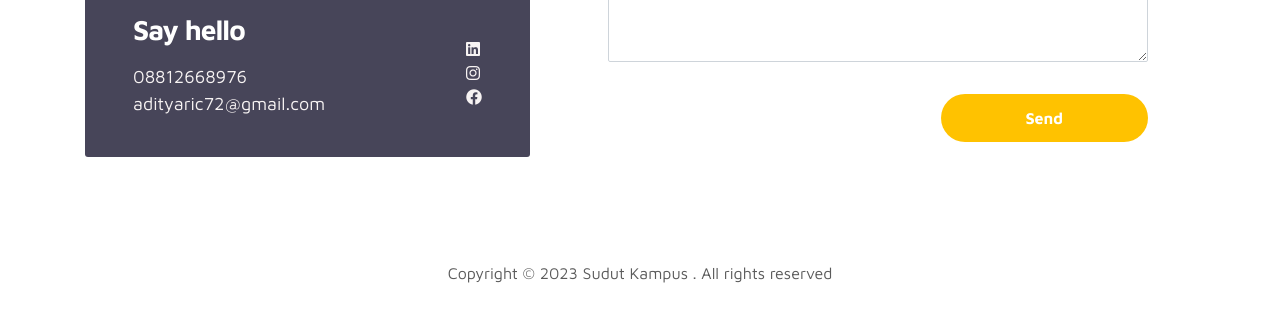
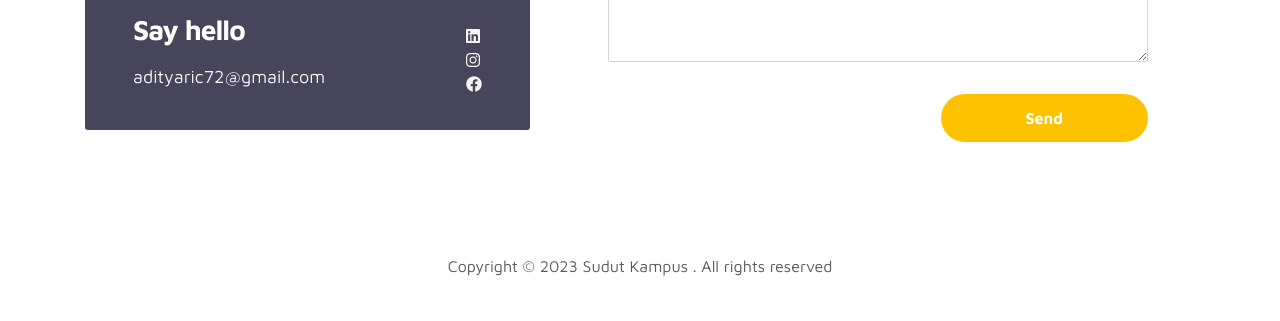
Before and after one commit to Aditya170700/portfolio, a plain HTML site: page index.html in a window 1280 px wide. Shown: the part 2668-2989 px from the top of the page. Drawn offline with Linux system fonts and the light colour scheme.

Commit message:
Remove no hp

```diff
--- a/index.html
+++ b/index.html
@@ -325,7 +325,6 @@
             >
               <div class="contact-info-item">
                 <h3 class="mb-3 text-white">Say hello</h3>
-                <p class="footer-text mb-0">08812668976</p>
                 <p>
                   <a href="mailto:adityaric72@gmail.com"
                     >adityaric72@gmail.com</a
```
